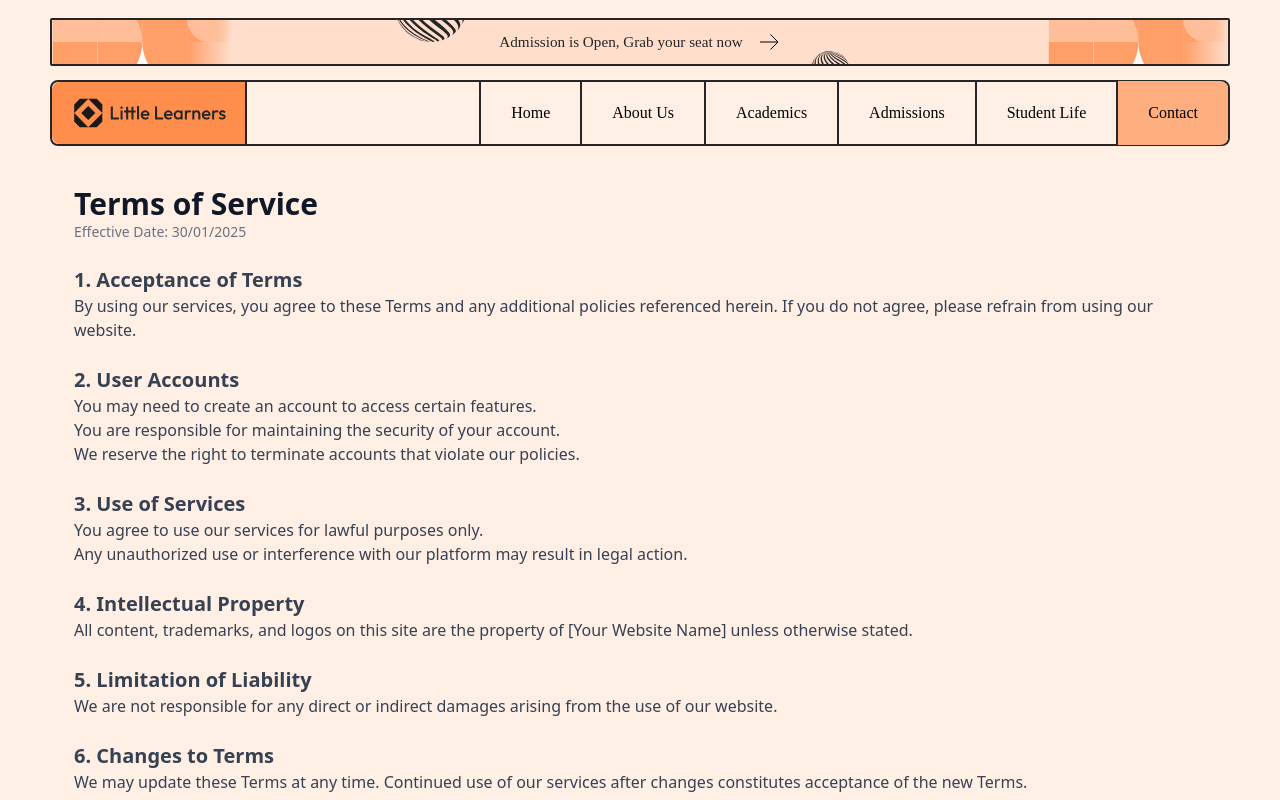
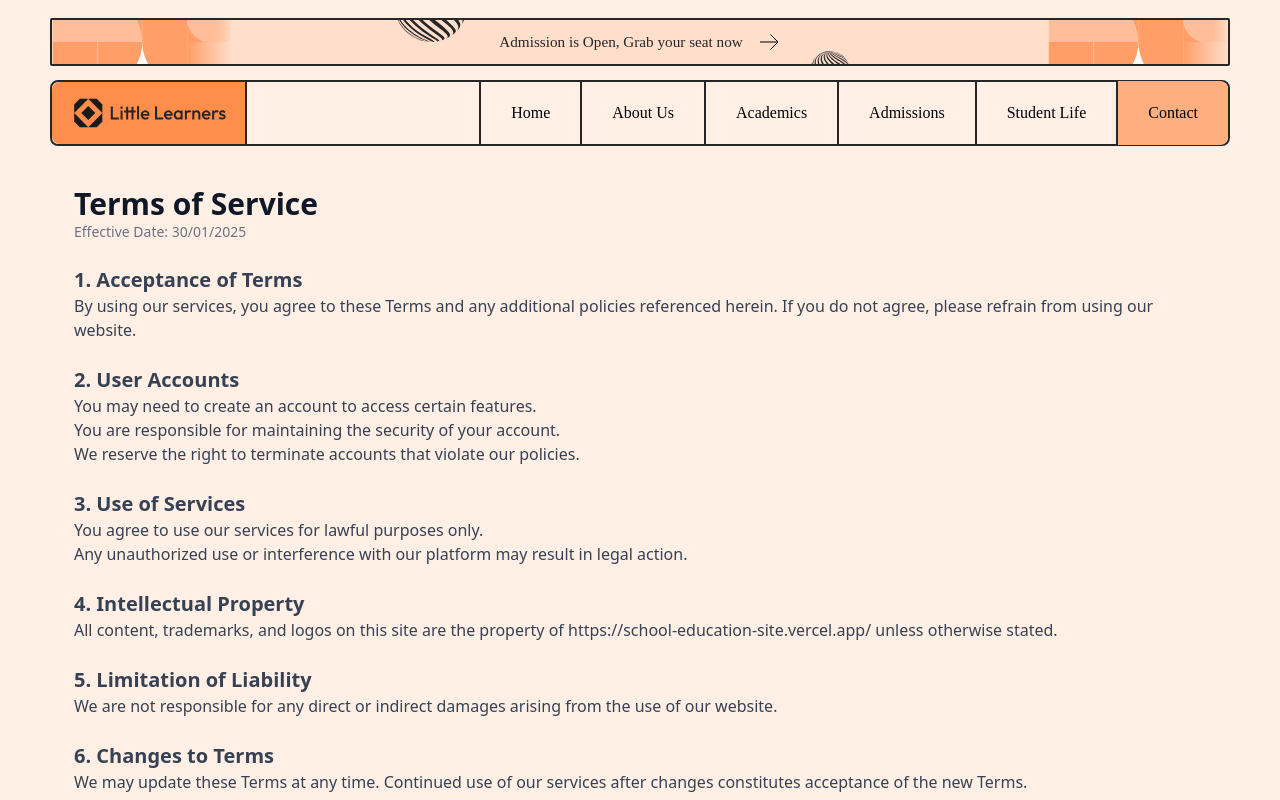
Before and after one commit to surajb0710/School-Education-Site, a React (Vite) app: page /termsOfservice in a window 1280 px wide. Shown: the top 800 px of the page. Built offline with nearby package versions, Linux system fonts and the light colour scheme; a web font is replaced by a local one.

Commit message:
Small Fix

```diff
--- a/src/pages/TermsOfService.jsx
+++ b/src/pages/TermsOfService.jsx
@@ -35,7 +35,7 @@ const TermsOfService = () => {
         <h2 className="text-xl font-semibold">4. Intellectual Property</h2>
         <p>
           All content, trademarks, and logos on this site are the property of
-          [Your Website Name] unless otherwise stated.
+          https://school-education-site.vercel.app/ unless otherwise stated.
         </p>
       </section>
 
```
